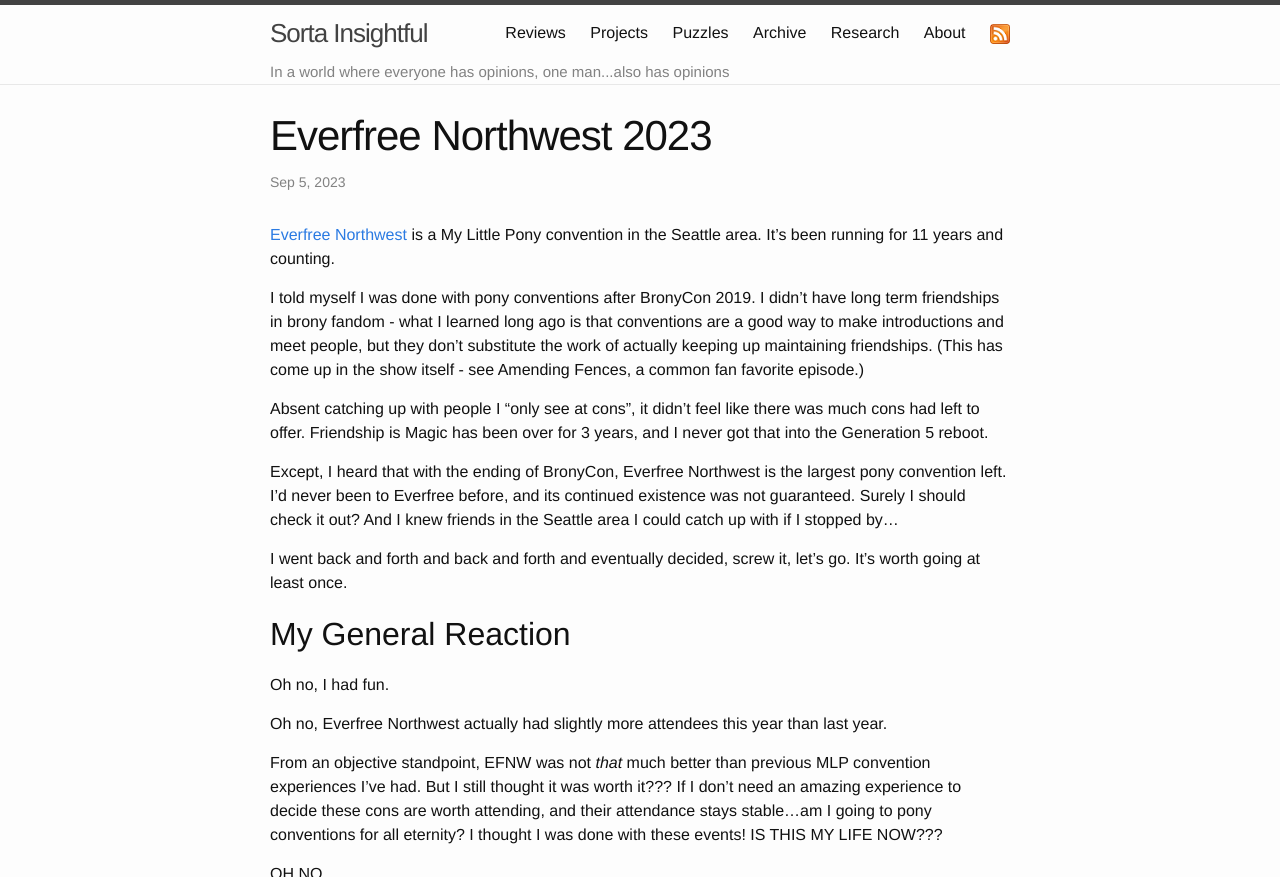
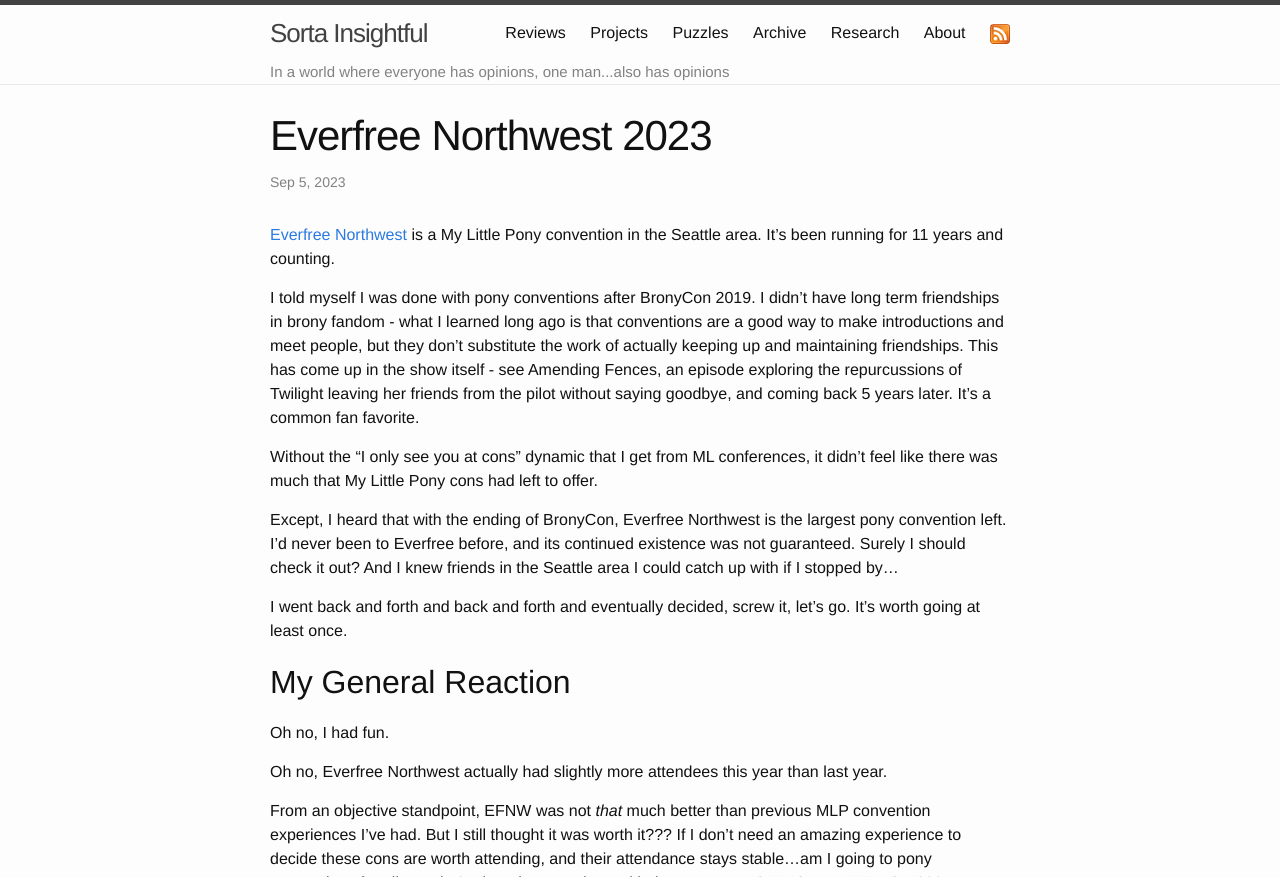
Before and after one commit to alexirpan/alexirpan.github.io, a Jekyll site: the page built from _posts/2023-09-05-efnw-2023.markdown, in a window 1280 px wide and 900 px high, cut to the strip 0-877 px from the top of the window. Built offline with Jekyll 4.4.1, drawn with Linux system fonts in a browser that asks for light colours; nearby versions of some CDN libraries; some of the changed text lies outside the part shown.

Commit message:
Fixing date name issue and a little more editing

```diff
--- a/_posts/2023-08-22-efnw-2023.markdown
+++ b/_posts/2023-09-05-efnw-2023.markdown
@@ -10,11 +10,12 @@
 I told myself I was done with pony conventions after BronyCon 2019.
 I didn't have long term friendships in brony fandom - what I learned long ago is that conventions are a
 good way to make introductions and meet people, but they don't substitute the work of actually keeping up
-maintaining friendships. (This has come up in the show itself - see Amending Fences,
-a common fan favorite episode.)
+and maintaining friendships. This has come up in the show itself - see Amending Fences, an episode exploring the
+repurcussions of Twilight leaving her friends from the pilot without saying goodbye, and coming back 5 years later.
+It's a common fan favorite.
 
-Absent catching up with people I "only see at cons", it didn't feel like there was much cons had left to
-offer. Friendship is Magic has been over for 3 years, and I never got that into the Generation 5 reboot.
+Without the "I only see you at cons" dynamic that I get from ML conferences, it didn't feel like there was much
+that My Little Pony cons had left to offer.
 
 Except, I heard that with the ending of BronyCon, Everfree Northwest is the largest pony convention left.
 I'd never been to Everfree before, and its continued existence was not guaranteed. Surely I should check it
@@ -331,4 +332,4 @@
 That sucked. The COVID risk was low but the FOMO risk was high.
 
 I definitely still would have gone to the con if I had given it more consideration, but I would have been a bit more diligent about
-masking protocols. Ah well. It certainly dampened things a bit, but I will (probably) still be back next year.
+masking protocols. Ah well. That dampened things a bit, but I will (probably) still be back next year.
```
